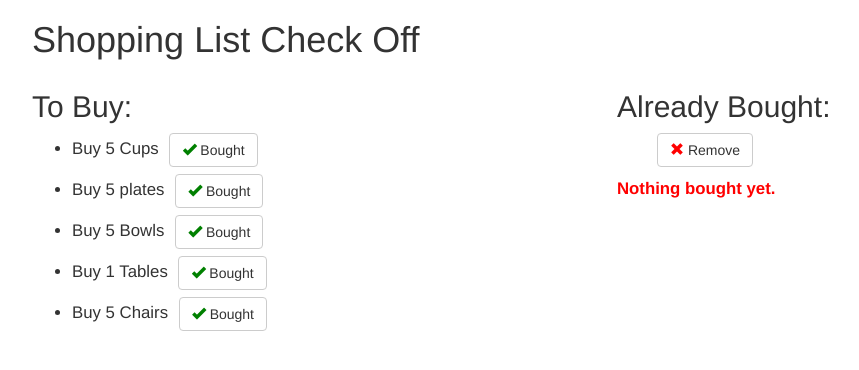
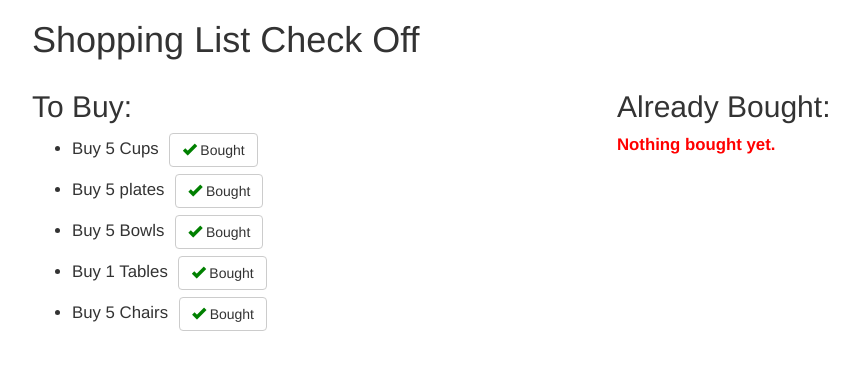
Before and after one commit to JamesDye/Assignment2, a plain HTML site: page assignment2-starter-code/index.html in a window 1280 px wide. Shown: the whole page, without its empty margins (38-897 px from the left). Drawn offline with Linux system fonts and the light colour scheme.

Commit message:
final changes

```diff
--- a/assignment2-starter-code/app.js
+++ b/assignment2-starter-code/app.js
@@ -22,7 +22,7 @@
 
 		bought.items = ShoppingListCheckOffService.getBoughtItems();
 		bought.listSize = bought.items.length;
-	}
+}
 
 	function ShoppingListCheckOffService(){
 		var service = this;
--- a/assignment2-starter-code/index.html
+++ b/assignment2-starter-code/index.html
@@ -54,9 +54,6 @@
        <h2>Already Bought:</h2>
        <ul>
          <li ng-repeat="item in bought.items">Bought {{item.quantity}} {{item.name}}</li>
-         <button class="btn btn-default" ng-click="buy.removeItem($index)">
-              <span1 class="glyphicon glyphicon-remove"></span1> Remove
-            </button>
        </ul>
        <div ng-if="bought.items.length == 0" class="emptyMessage">Nothing bought yet.</div>
      </div>
```
